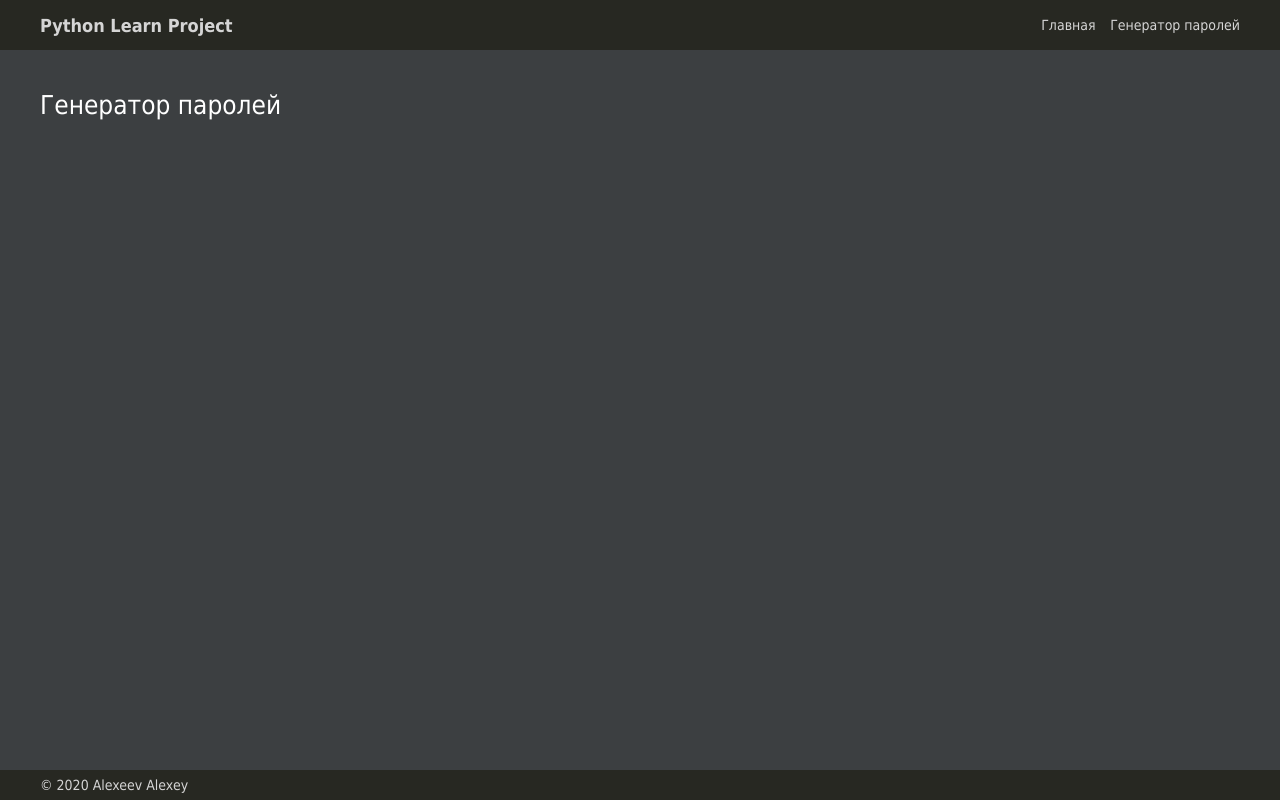
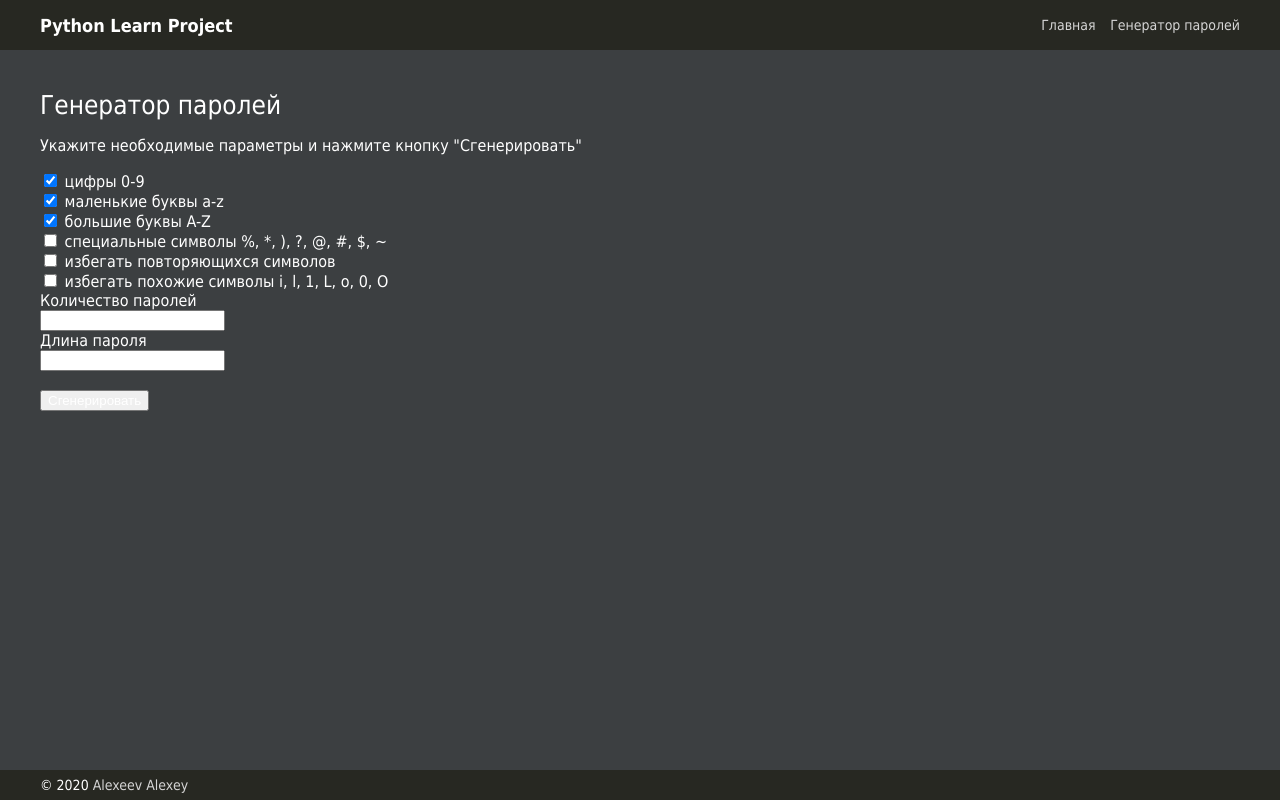
Before and after one commit to greenkaktusx/learnpythonproject, a Django app: page /passwordgenerator/ in a window 1280 px wide. Run offline with Django 3.2, Linux system fonts and the light colour scheme.

Commit message:
Добавлена простая html-форма для генерации пароля

```diff
--- a/learnpythonproject/apps/home/static/css/style.css
+++ b/learnpythonproject/apps/home/static/css/style.css
@@ -1,5 +1,5 @@
 html, body { margin: 0; padding: 0; min-height: 100vh; font-family: Tahoma, sans-serif; background: #3c3f41; }
-html, body, html *, body * { box-sizing: border-box; -webkit-box-sizing: border-box; -moz-box-sizing: border-box; }
+html, body, html *, body * { box-sizing: border-box; -webkit-box-sizing: border-box; -moz-box-sizing: border-box; color: #ffffff; }
 
 .clear { clear: both; }
 
--- a/learnpythonproject/templates/passwordgenerator/index.html
+++ b/learnpythonproject/templates/passwordgenerator/index.html
@@ -4,4 +4,33 @@
 
 {% block content %}
     <div class="title">{{ title }}</div>
+    <p>Укажите необходимые параметры и нажмите кнопку "Сгенерировать"</p>
+    <form action="{% url 'passwordgenerator:index' %}" method="post">
+        {% csrf_token %}
+        <input type="checkbox" name="digit" id="digit" checked="checked" />
+        <label for="digit">цифры 0-9</label><br/>
+
+        <input type="checkbox" name="smallSymbols" id="smallSymbols" checked="checked" />
+        <label for="smallSymbols">маленькие буквы a-z</label><br/>
+
+        <input type="checkbox" name="bigSymbols" id="bigSymbols" checked="checked" />
+        <label for="bigSymbols">большие буквы A-Z</label><br/>
+
+        <input type="checkbox" name="specialSymbols" id="specialSymbols" />
+        <label for="specialSymbols">специальные символы %, *, ), ?, @, #, $, ~</label><br/>
+
+        <input type="checkbox" name="skipDoubles" id="skipDoubles" />
+        <label for="skipDoubles">избегать повторяющихся символов</label><br/>
+
+        <input type="checkbox" name="skipSimilar" id="skipSimilar" />
+        <label for="skipSimilar">избегать похожие символы i, l, 1, L, o, 0, O</label><br/>
+
+        <label for="count">Количество паролей</label><br/>
+        <input type="text" name="count" id="count" value="6" /><br/>
+
+        <label for="length">Длина пароля</label><br/>
+        <input type="text" name="length" id="length" value="12" /><br/><br/>
+
+        <button type="submit">Сгенерировать</button>
+    </form>
 {% endblock %}
```
